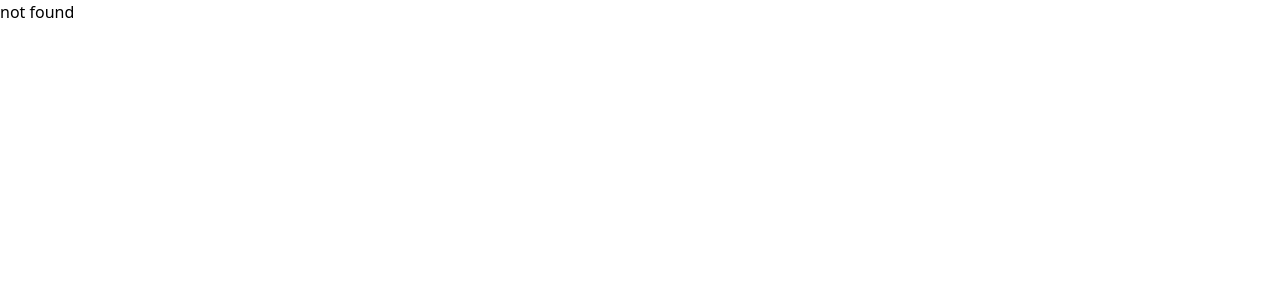
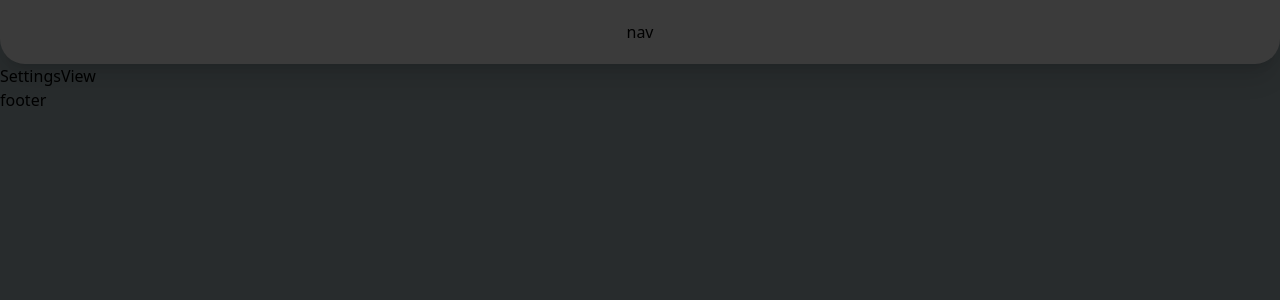
Before and after one commit to zsoltgombocz/chatup-frontend, a React (Vite) app: page /settings/privacy in a window 1280 px wide. Shown: the top 300 px of the page. Built offline with nearby package versions, Linux system fonts and the light colour scheme; a web font is replaced by a local one.

Commit message:
added settings route WIP

```diff
--- a/src/Application.tsx
+++ b/src/Application.tsx
@@ -12,10 +12,13 @@ const Application = () => {
         <Routes>
             <Route path="/" element={<AppLayout disableLayout={location.pathname === '/'} />}>
                 <Route index element={<HomeView />} />
-                <Route path="settings" element={<SettingsView />} />
+                <Route path="settings">
+                    <Route index element={<SettingsView />} />
+                    <Route path={'privacy'} element={<SettingsView />} />
+                </Route>
             </Route>
 
-            <Route path="*" element={<div>not found</div>} />
+
         </Routes>
     );
 };
```
